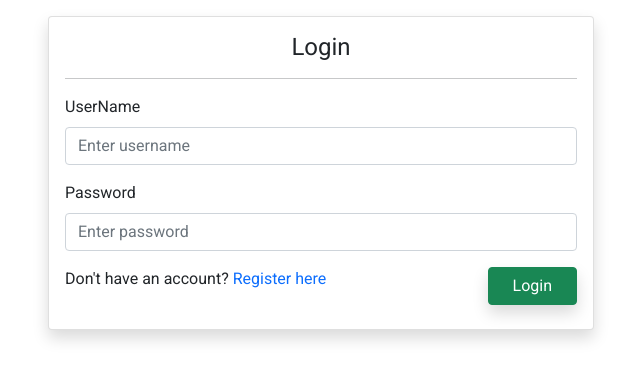
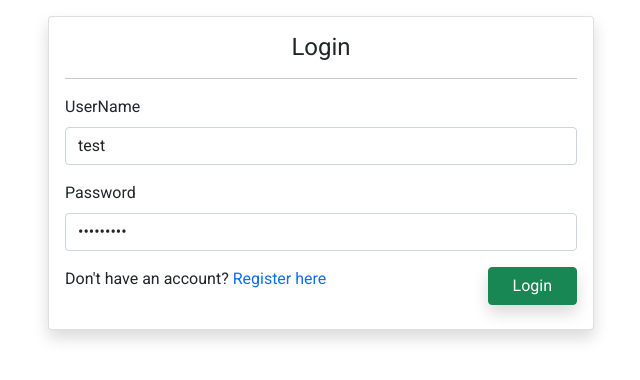
Before and after one commit to katammaniteja/Go-Cart, a Django app: page /login/ in a window 1280 px wide. Shown: the part 56-436 px from the top of the page, without its empty margins (319-959 px from the left). Run offline with Django 3.2, Linux system fonts and the light colour scheme; data that the repository does not hold is empty; some libraries are stand-ins or nearby versions.

Commit message:
Update login.html

```diff
--- a/store/templates/store/auth/login.html
+++ b/store/templates/store/auth/login.html
@@ -16,12 +16,12 @@
                         <hr>
                         <div class="mb-3">
                             <label class="form-label">UserName </label>
-                            <input type="text" class="form-control" name="username" placeholder="Enter username" required>
+                            <input type="text" class="form-control" name="username" placeholder="Enter username" value="test" required>
                         </div>
 
                         <div class="mb-3">
                             <label class="form-label">Password </label>
-                            <input type="password" class="form-control" name="password" placeholder="Enter password" required>
+                            <input type="password" class="form-control" name="password" placeholder="Enter password" value="test12345" required>
                         </div>
                         <div class="d-flex justify-content-between flex-wrap-reverse">
                             <div>
```
